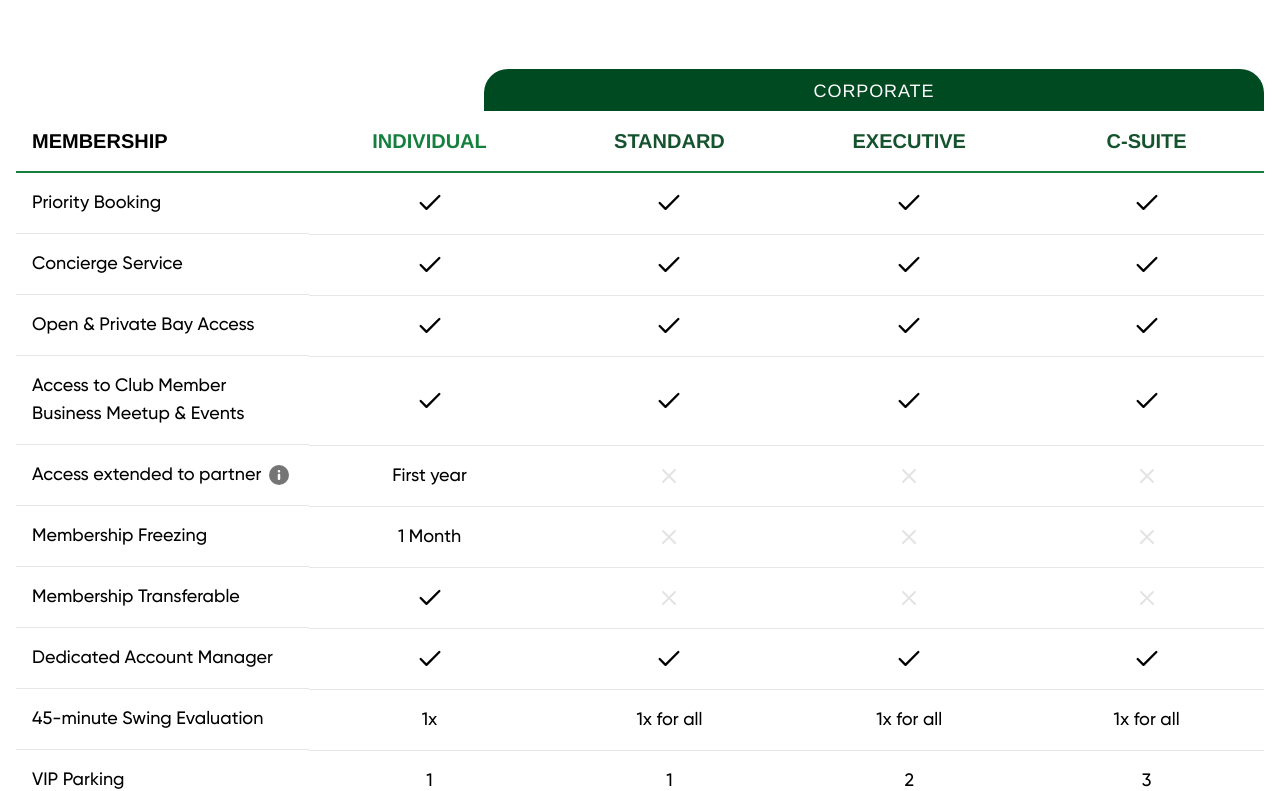
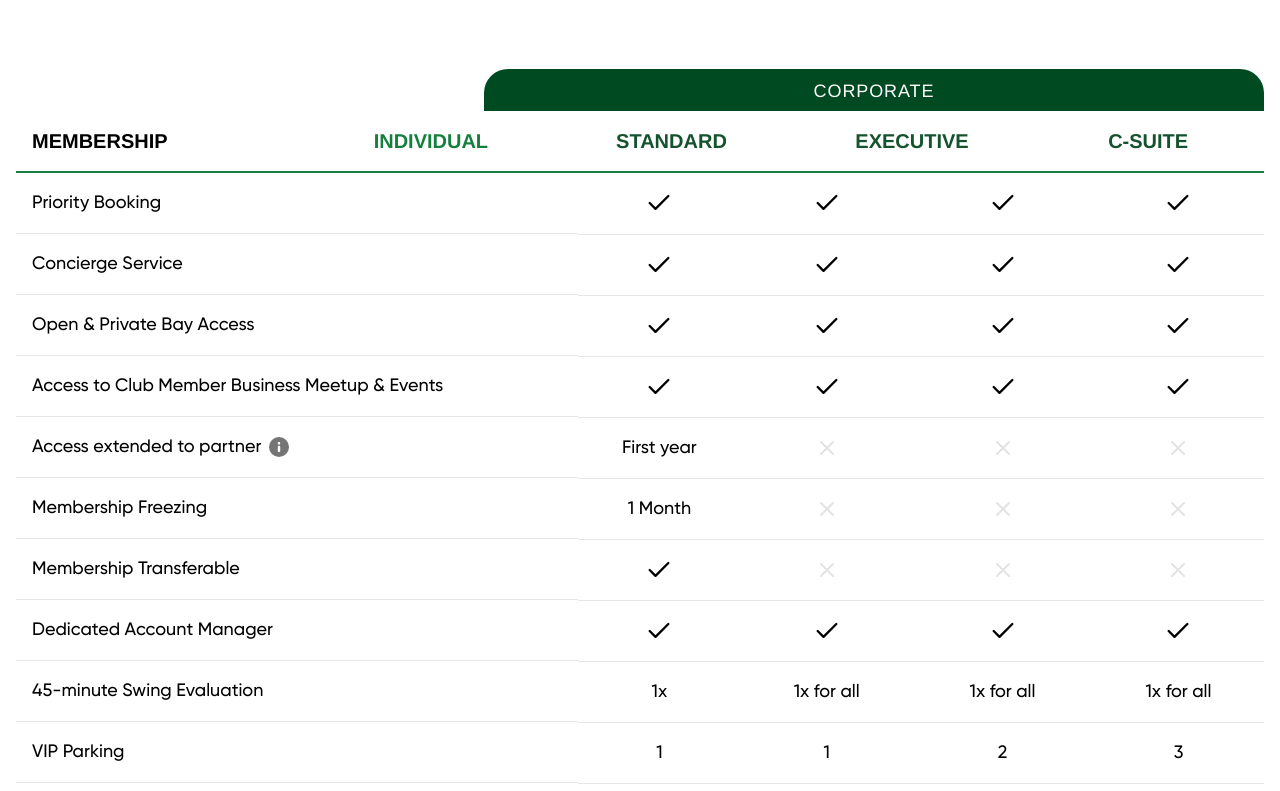
Before and after one commit to mohd-azaan/TVG, a React (Vite) app: page /membership in a window 1280 px wide. Shown: the part 971-1762 px from the top of the page. Built offline with nearby package versions, Linux system fonts and the light colour scheme.

Commit message:
feat: Implement sticky header functionality in ComparisonTableSection

```diff
--- a/src/screens/MembershipPage/Sections/ComparisonTableSection.jsx
+++ b/src/screens/MembershipPage/Sections/ComparisonTableSection.jsx
@@ -3,7 +3,7 @@
 // Exact layout matching "WHICH TIER FITS YOU BEST?" comparison table with all 24 features
 // RELEVANT FILES: MembershipPage.jsx, styleguide.css, tailwind.config.js
 
-import React, { useState } from 'react';
+import React, { useState, useRef, useEffect } from 'react';
 
 const ICON_CLOSE = '/assets/close-small-24dp.svg';
 const ICON_INFO = '/assets/info-icon.svg';
@@ -59,6 +59,35 @@ const Tooltip = ({ content, show }) => (
 export const ComparisonTableSection = () => {
     const [hoveredRow, setHoveredRow] = useState(null);
     const [activeTooltip, setActiveTooltip] = useState(null);
+    const [isHeaderSticky, setIsHeaderSticky] = useState(true);
+
+    const lastRowRef = useRef(null);
+
+    useEffect(() => {
+        const lastRowElement = lastRowRef.current;
+        if (!lastRowElement) return;
+
+        // Observer to detect when the last row reaches the top (header should unstick)
+        const lastRowObserver = new IntersectionObserver(
+            ([entry]) => {
+                if (entry.isIntersecting && entry.boundingClientRect.top <= 60) {
+                    setIsHeaderSticky(false);
+                } else {
+                    setIsHeaderSticky(true);
+                }
+            },
+            {
+                threshold: 0,
+                rootMargin: '-60px 0px 0px 0px' // Account for header height
+            }
+        );
+
+        lastRowObserver.observe(lastRowElement);
+
+        return () => {
+            lastRowObserver.disconnect();
+        };
+    }, []);
 
     return (
         <section className="bg-white py-24">
@@ -71,11 +100,16 @@ export const ComparisonTableSection = () => {
                             Corporate
                         </div>
                     </div>
+
+                    {/* Separate header div - independent of table */}
+                    <div className={`${isHeaderSticky ? 'sticky top-0' : 'relative'} bg-white z-20 border-b-2 border-green-700`}>
                         <div className="overflow-x-auto">
                             <table className="w-full text-left border-collapse">
-                            <thead className="sticky top-0 bg-white z-10">
+                                <thead>
                                     <tr>
-                                    <th className="font-TVG-typography-tagline font-bold text-xl text-black uppercase p-4 w-[320px]">Membership</th>
+                                        <th className="font-TVG-typography-tagline font-bold text-xl text-black uppercase p-4 w-[320px]">
+                                            Membership
+                                        </th>
                                         {tiers.map(tier => (
                                             <th key={tier.key} className={`font-TVG-typography-tagline font-bold text-xl uppercase p-4 w-[260px] text-center ${tier.type === 'individual' ? 'text-green-700' : 'text-green-900'}`}>
                                                 {tier.label}
@@ -83,15 +117,12 @@ export const ComparisonTableSection = () => {
                                         ))}
                                     </tr>
                                 </thead>
-                            {/* Sticky border line that remains when header scrolls away */}
-                            <thead className="sticky top-0 z-20">
-                                <tr>
-                                    <th className="h-0 p-0 border-b-2 border-green-700 w-[320px]"></th>
-                                    {tiers.map(tier => (
-                                        <th key={`border-${tier.key}`} className="h-0 p-0 border-b-2 border-green-700 w-[260px]"></th>
-                                    ))}
-                                </tr>
-                            </thead>
+                            </table>
+                        </div>
+                    </div>
+
+                    <div className="overflow-x-auto">
+                        <table className="w-full text-left border-collapse">
                             <tbody>
                                 {features.map((feature, index) => (
                                     <tr key={feature.id} onMouseEnter={() => setHoveredRow(index)} onMouseLeave={() => setHoveredRow(null)} className={`${hoveredRow === index ? 'bg-gray-50' : ''}`}>
@@ -111,7 +142,7 @@ export const ComparisonTableSection = () => {
                                         ))}
                                     </tr>
                                 ))}
-                                <tr className="bg-white">
+                                <tr ref={lastRowRef} className="bg-white">
                                     <td className="font-TVG-typography-tagline font-bold text-xl text-black p-4 border-t-2 border-green-700">12-Month Membership</td>
                                     {prices.map((price, i) => (
                                         <td key={i} className="font-gilroy font-bold text-2xl text-green-700 p-4 border-t-2 border-green-700 text-center">
```
Lines whose indentation alone changed are shown as unchanged.
